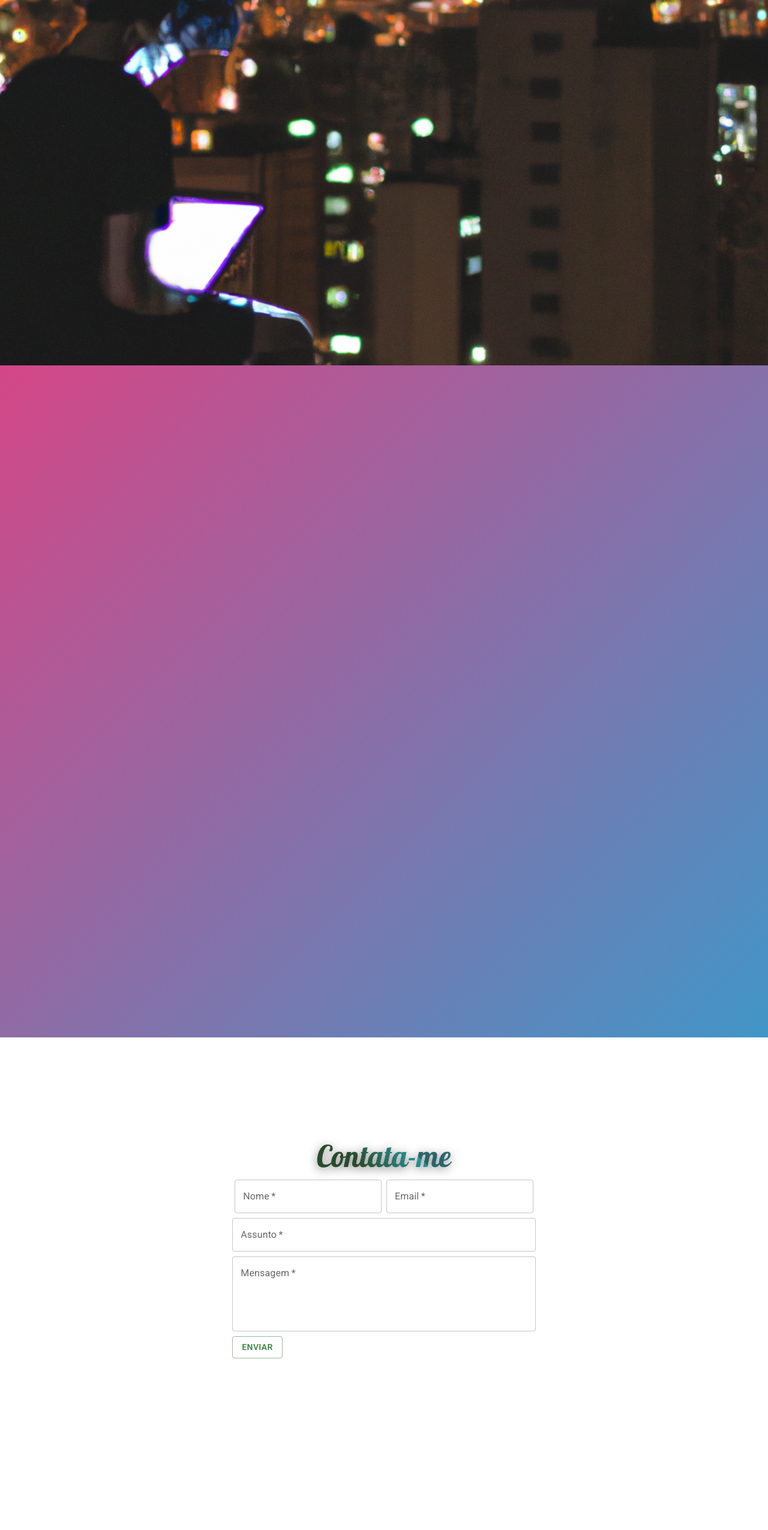
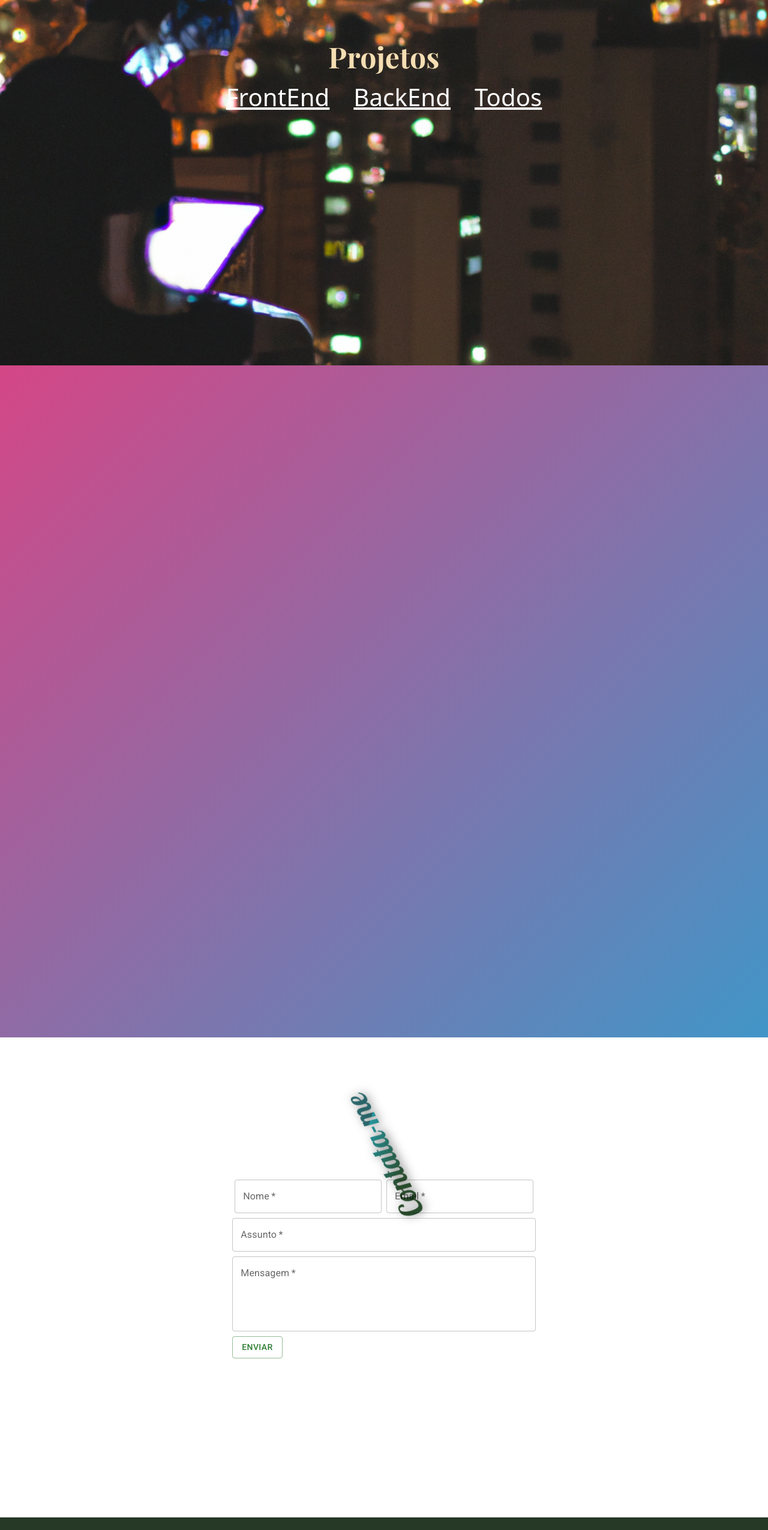
Before and after one commit to AlectorAlexander/portflowlio, a React (Vite) app: page / in a window 1280 px wide. Shown: the part 1151-3701 px from the top of the page at 60% size. Built offline with nearby package versions, Linux system fonts and the light colour scheme; a web font is replaced by a local one.

Commit message:
feat: ativado navegação por rolagem do header

```diff
--- a/src/App.jsx
+++ b/src/App.jsx
@@ -11,6 +11,7 @@ import Footer from './components/Footer';
 function App() {
     const [typeOfProjects, setTypeOfProjects] = useState('Todos');
     const [Ref, setRef] = useState('home');
+    const [Component, setComponent] = useState('home');
     const [myElementIsVisible, updateMyElementIsVisible] = useState();
     const [scrollPosition, setScrollPosition] = useState(0);
     const scrollToComponent = useRef(null);
@@ -39,6 +40,27 @@ function App() {
     const projectBannerRef = useRef(null);
     const projectsRef = useRef(null);
     const contatoRef = useRef(null);
+
+    useEffect(() => {
+        if (headerShow){
+            switch (Component) {
+            case 'home':
+                HomeRef.current.scrollIntoView({ behavior: 'smooth' });
+                setComponent('');
+                break;
+            case 'ProjectBanner':
+                projectBannerRef.current.scrollIntoView({ behavior: 'smooth' });
+                setComponent('');
+                break;
+            case 'Contatos':
+                contatoRef.current.scrollIntoView({ behavior: 'smooth' });
+                setComponent('');
+                break;
+            default:
+                break;
+            }
+        }
+    }, [Component]);
 
     useEffect(() => {
         const observer = new IntersectionObserver(
@@ -91,23 +113,23 @@ function App() {
     return (
         <div className="App">
             <CssBaseline />
-            {headerShow && <Header Ref={Ref} />}
+            {headerShow && <Header setComponent={setComponent} Ref={Ref} />}
             <Suspense fallback={<div>Loading...</div>}>
-                <Home forwardedRef={HomeRef} setHeaderShow={setHeaderShow} />
+                <Home id="home" forwardedRef={HomeRef} setHeaderShow={setHeaderShow} />
             </Suspense>
             { headerShow &&
             (<div>
                 <Suspense fallback={<div>Loading...</div>}>
-                    <ProjectsBanner componentRef={Ref} visible={myElementIsVisible} forwardedRef={projectBannerRef} setTypeOfProjects={setTypeOfProjects} />
+                    <ProjectsBanner id="projects" componentRef={Ref} visible={myElementIsVisible} forwardedRef={projectBannerRef} setTypeOfProjects={setTypeOfProjects} />
                 </Suspense><Suspense fallback={<div>Loading...</div>}>
                     <section ref={scrollToComponent}>
                         <Projects componentRef={Ref} visible={myElementIsVisible} forwardedRef={projectsRef} typeOfProjects={typeOfProjects} />
                     </section>
                 </Suspense><section>
                     <Suspense fallback={<div>Loading...</div>}>
-                        <Contato componentRef={Ref} visible={myElementIsVisible} forwardedRef={contatoRef} />
+                        <Contato  id="contato" componentRef={Ref} visible={myElementIsVisible} forwardedRef={contatoRef} />
                     </Suspense>
-                    <Footer />
+                    <Footer forwardedRef={contatoRef} />
 
                 </section></div>)}
         </div>
--- a/src/components/Footer.jsx
+++ b/src/components/Footer.jsx
@@ -1,5 +1,6 @@
 import React from 'react';
 import { AiFillGithub, AiFillLinkedin, AiOutlineWhatsApp } from 'react-icons/ai';
+import { BsCardHeading } from 'react-icons/bs';
 import { SiGmail } from 'react-icons/si';
 import '../styles/Footer.css';
 
@@ -28,6 +29,9 @@ const Footer = () => {
                         <a href="https://wa.me/numero" className="text-light me-3">
                             <AiOutlineWhatsApp size={24} />
                         </a>
+                        <a href="https://wa.me/numero" className="text-light me-3">
+                            <BsCardHeading size={24} />
+                        </a>
                     </Col>
                 </Row>
             </Container>
--- a/src/components/Header.jsx
+++ b/src/components/Header.jsx
@@ -4,11 +4,11 @@ import '../styles/Header.scss';
 import { Nav, Navbar } from 'react-bootstrap';
 import PropTypes from 'prop-types';
 
-function Header({Ref}) {
-
+function Header({Ref, setComponent}) {
     useEffect(() => {
         console.log(Ref);
     }, [Ref]);
+
 
     return (
         <Navbar className={`header mt-0 animate__animated  animate__jackInTheBox ${Ref}`} expand="lg">
@@ -16,9 +16,9 @@ function Header({Ref}) {
             <Navbar.Toggle aria-controls="basic-navbar-nav" />
             <Navbar.Collapse className="justify-content-end mx-5">
                 <Nav>
-                    <Nav.Link href="#link"><span>Sobre</span> <span>Mim</span></Nav.Link>
-                    <Nav.Link href="#link"><span>Projetos</span></Nav.Link>
-                    <Nav.Link href="#link"><span>Contato</span></Nav.Link>
+                    <Nav.Link onClick={() => setComponent('home')} href="#home"><span>Sobre</span> <span>Mim</span></Nav.Link>
+                    <Nav.Link onClick={() => setComponent('ProjectBanner')} href="#projects"><span>Projetos</span></Nav.Link>
+                    <Nav.Link onClick={() => setComponent('Contatos')} href="#contato"><span>Contato</span></Nav.Link>
                 </Nav>
             </Navbar.Collapse>
         </Navbar>
@@ -28,6 +28,7 @@ function Header({Ref}) {
 
 Header.propTypes = {
     Ref: PropTypes.string.isRequired,
+    setComponent: PropTypes.func.isRequired,
 };
 
 
--- a/src/pages/Contato.jsx
+++ b/src/pages/Contato.jsx
@@ -5,12 +5,15 @@ import '../styles/Contato.scss';
 
 
 
-const Contato = React.forwardRef(({forwardedRef}) => {
+const Contato = React.forwardRef(({forwardedRef, componentRef, visible}) => {
 
     const [nome, setNome] = useState('');
     const [email, setEmail] = useState('');
     const [assunto, setAssunto] = useState('');
     const [mensagem, setMensagem] = useState('');
+
+    const animationControl = componentRef === 'Contatos' && visible;
+    const classN = animationControl ? 'animate__animated animate__swing' : '';
 
     const handleSubmit = (event) => {
         event.preventDefault();
@@ -20,7 +23,7 @@ const Contato = React.forwardRef(({forwardedRef}) => {
     return (
         <div className='container' ref={forwardedRef} data-type="Contatos">
             <form className='form' onSubmit={handleSubmit}>
-                <h1 className='text-center animate__animated animate__swing'>Contata-me</h1>
+                <h1 className={`text-center ${classN}`}>Contata-me</h1>
                 <div
                     className='d-flex w-100'
                 >
@@ -83,6 +86,8 @@ const Contato = React.forwardRef(({forwardedRef}) => {
 
 });
 Contato.propTypes = {
+    componentRef: PropTypes.string.isRequired,
+    visible: PropTypes.bool.isRequired,
     forwardedRef: PropTypes.oneOfType([
         PropTypes.func,
         PropTypes.shape({ current: PropTypes.instanceOf(Element) })
--- a/src/pages/Projects.jsx
+++ b/src/pages/Projects.jsx
@@ -14,9 +14,6 @@ const Projects = React.forwardRef(({typeOfProjects, forwardedRef, componentRef,
 
     const animationControl = componentRef === 'Projects' && visible;
     const classN = animationControl ? 'animate__animated animate__backInDown' : 'animate__animated animate__bounceOut';
-
-
-
 
     window.addEventListener('resize', () => {
         setWidth(window.innerWidth);
--- a/src/pages/ProjectsBanner.jsx
+++ b/src/pages/ProjectsBanner.jsx
@@ -1,4 +1,3 @@
-import { useEffect } from 'react';
 import React from 'react';
 import PropTypes from 'prop-types';
 import myBackground from '../images/DALL·E-background.png';
@@ -6,14 +5,10 @@ import '../styles/Projects.css';
 import { NavLink } from 'react-bootstrap';
 
 const ProjectsBanner = React.forwardRef(({ setTypeOfProjects , forwardedRef, componentRef, visible}) => {
-    const [animation, setAnimation] = React.useState(false);
 
     const animationControl = componentRef === 'ProjectBanner' && visible;
-    useEffect(() => {
-        if(animationControl){
-            setAnimation(true);
-        }
-    }, [animationControl]);
+    const classN = animationControl ? 'animate__animated animate__fadeIn' : '';
+
 
     return (
         <div
@@ -25,11 +20,11 @@ const ProjectsBanner = React.forwardRef(({ setTypeOfProjects , forwardedRef, com
                 backgroundSize: 'cover',
                 backgroundPosition: '0% 40%',
             }}>
-            <h2 style={{opacity: animation ? 1 : 0}} className="project-title">Projetos</h2>
-            <div style={{opacity: animation ? 1 : 0}} className='navbr'>
-                <NavLink onClick={({target}) => setTypeOfProjects(target.innerText)} className="nav-link">FrontEnd</NavLink>
-                <NavLink onClick={({target}) => setTypeOfProjects(target.innerText)} className="nav-link">BackEnd</NavLink>
-                <NavLink onClick={({target}) => setTypeOfProjects(target.innerText)} className="nav-link">Todos</NavLink>
+            <h2 className={`project-title ${classN}`}>Projetos</h2>
+            <div  className='navbr'>
+                <NavLink onClick={({target}) => setTypeOfProjects(target.innerText)} className={`${classN} nav-link`}>FrontEnd</NavLink>
+                <NavLink onClick={({target}) => setTypeOfProjects(target.innerText)} className={`${classN} nav-link`}>BackEnd</NavLink>
+                <NavLink onClick={({target}) => setTypeOfProjects(target.innerText)} className={`${classN} nav-link`}>Todos</NavLink>
             </div>
         </div>
     );
--- a/src/styles/Footer.css
+++ b/src/styles/Footer.css
@@ -4,6 +4,7 @@
     bottom: 0;
     width: 100%;
     background-color: rgb(38, 56, 38);
+    height: 80px;
   }
 
   .row-footer {
--- a/src/styles/Header.scss
+++ b/src/styles/Header.scss
@@ -23,9 +23,9 @@ $LIGHTING_FLAT: 3;
     $hueadjust: $i;
     @if($lighting == $LIGHTING_FLOOR) {
       $hueadjust: ($i * 2 - $depth - 5) * 1%;
-    } @elseif($lighting == $LIGHTING_CEIL) {
+    } @else if($lighting == $LIGHTING_CEIL) {
       $hueadjust: -($i*2 + $depth - 10) * 1%;
-    } @elseif($lighting == $LIGHTING_FLAT) {
+    } @else if($lighting == $LIGHTING_FLAT) {
       $hueadjust: -$depth * 1%;
     }
     $colour: adjust-color($primary, $lightness: $hueadjust);
--- a/src/styles/Home.css
+++ b/src/styles/Home.css
@@ -110,6 +110,7 @@
     object-fit: cover;
     border-radius: 20px;
     box-shadow: 0px 0px 10px rgba(0, 0, 0, 0.3);
+    margin-top: 40px;
   }
 
   }
```
Also changed, not shown: 1 other file (tests, documents, lock files or other folders).
